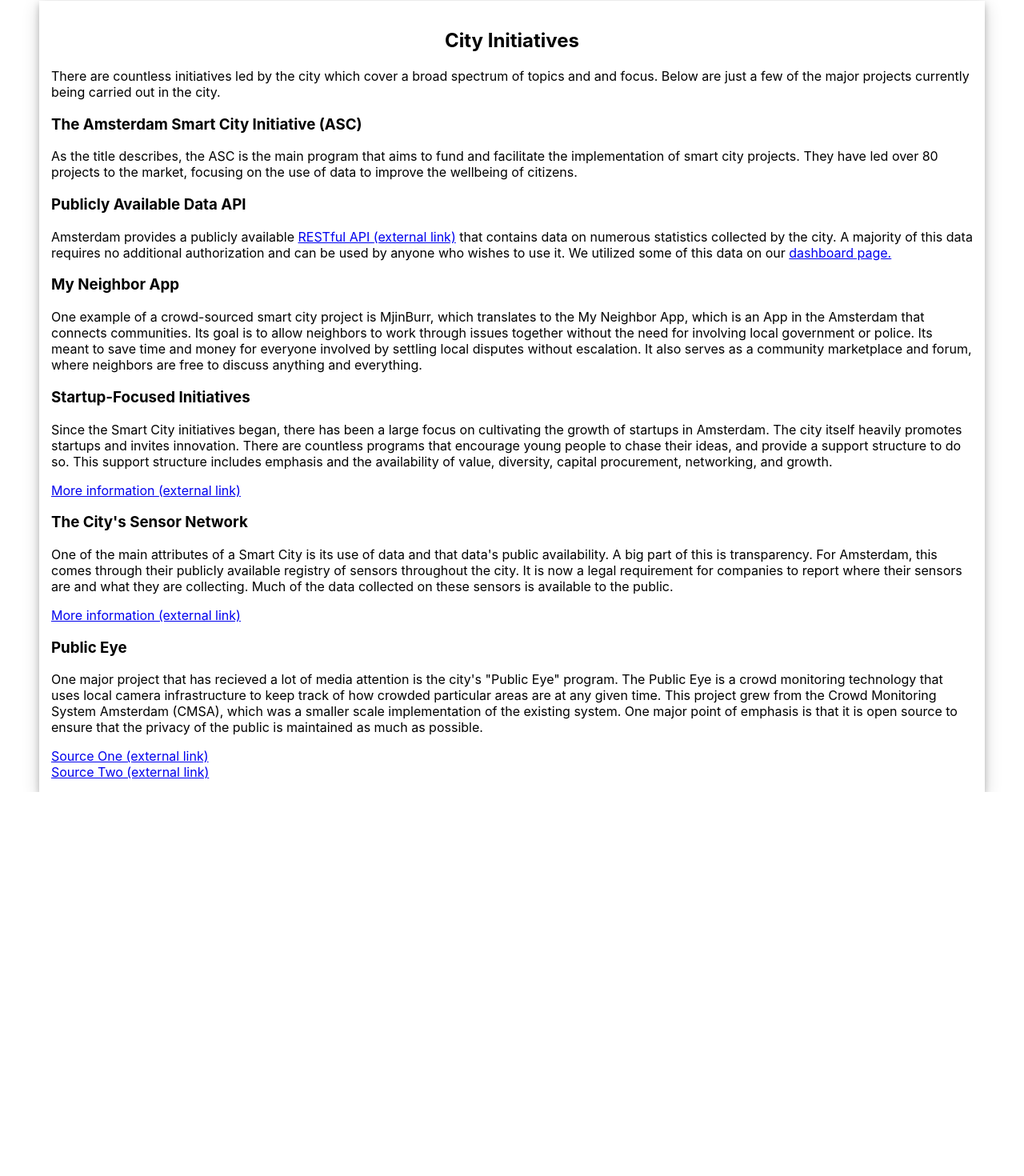
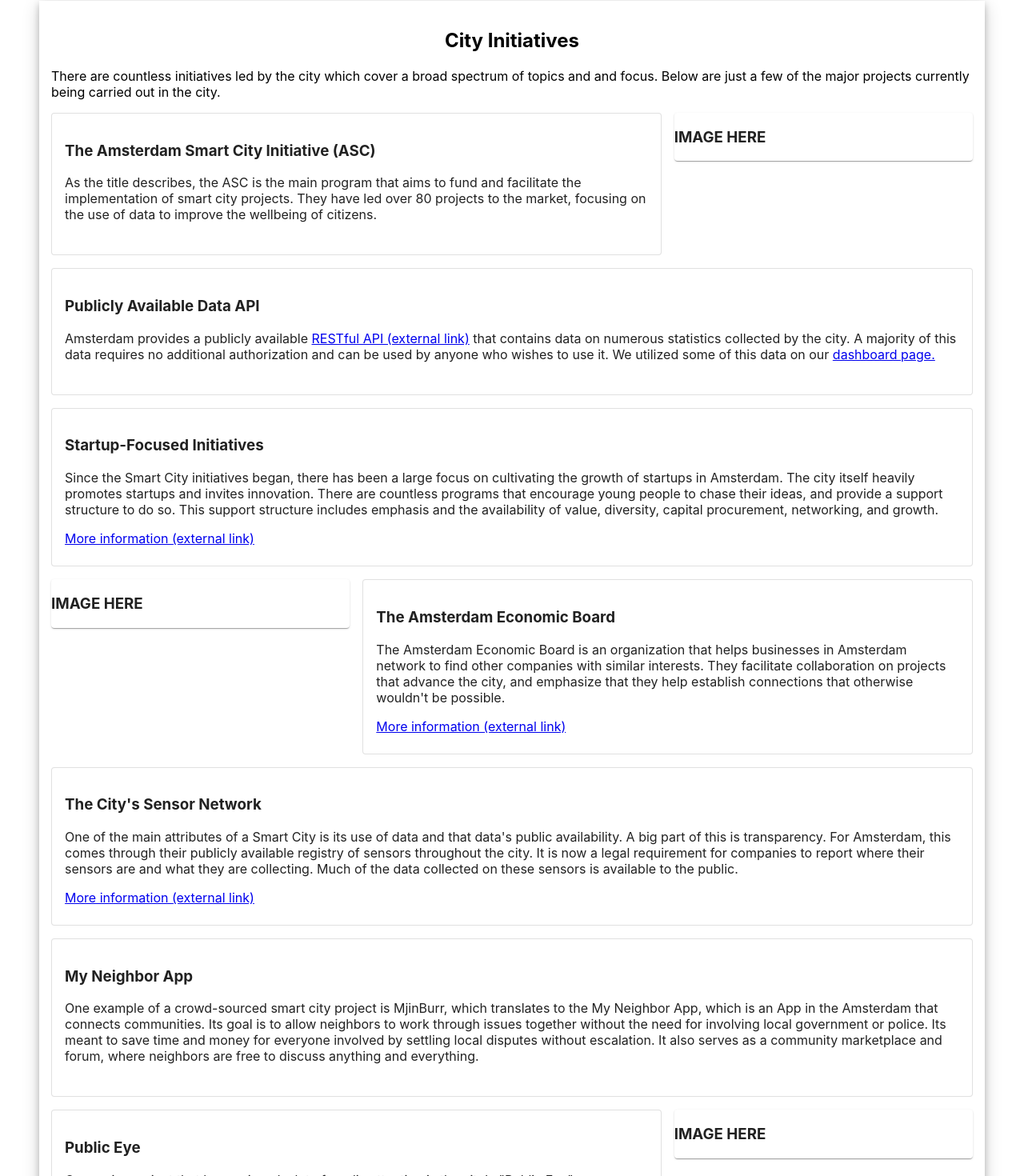
Before and after one commit to ryan-t-clark/Amsterdam-Dashboard, a React (Create React App) app: page /initiatives in a window 1280 px wide. Shown: the part 139-1609 px from the top of the page at 80% size. Before the commit the page ends 1129 px from the top, so only its background shows below. Built offline with nearby package versions, Linux system fonts and the light colour scheme.

Commit message:
reformatted and added more information

```diff
--- a/src/components/History.js
+++ b/src/components/History.js
@@ -74,7 +74,7 @@
                         <Typography variant="h6" component="span">
                             2013
                         </Typography>
-                        <Typography>AIM and KennisKring Amsterdam (Amsterdam Knowledge Network Foundation) merged to become the Amsertdam Economic Board</Typography>
+                        <Typography>AIM and KennisKring Amsterdam (Amsterdam Knowledge Network Foundation) merged to become the Amsterdam Economic Board</Typography>
                     </TimelineContent>
                 </TimelineItem>
                 <TimelineItem>
@@ -87,6 +87,18 @@
                             20xx
                         </Typography>
                         <Typography>TODO: add more significant achievements</Typography>
+                    </TimelineContent>
+                </TimelineItem>
+                <TimelineItem>
+                    <TimelineSeparator>
+                    <TimelineDot />
+                    <TimelineConnector />
+                    </TimelineSeparator>
+                    <TimelineContent>
+                        <Typography variant="h6" component="span">
+                            2015
+                        </Typography>
+                        <Typography>The Crowd Monitoring System Amsterdam (CSMA), which eventually becomes the Public Eye Project, is used for the first time.</Typography>
                     </TimelineContent>
                 </TimelineItem>
                 <TimelineItem>
--- a/src/components/Home.js
+++ b/src/components/Home.js
@@ -2,6 +2,11 @@
 import '../App.css';
 
 import { Link } from 'react-router-dom';
+
+import { Grid } from '@mui/material';
+import { Card } from '@mui/material';
+import { CardContent } from '@mui/material';
+import { CardMedia } from '@mui/material';
 
 const Home = () => {
     return (
@@ -12,26 +17,64 @@
                  has led the city to gain that title.</p>
 
             <br />
+
+            <Grid container spacing={2}>
+                <Grid item xs={6} justifyContent="center" direction="row" alignItems="center">
+                    <Card variant="outlined">
+                        <CardContent>
+                            <CardMedia>
+
+                            </CardMedia>
                             <Link to="/history">History</Link>
-            <p>Amsterdam's smart city initiatives have been ongoing for over a decade, and weren't always what they are today. Click <Link to="/history">here</Link> to read
+                            <p>
+                                Amsterdam's smart city initiatives have been ongoing for over a decade, and weren't always what they are today. Click <Link to="/history">here</Link> to read
                                 about the history behind them.
                             </p>
+                        </CardContent>
+                    </Card>
+                </Grid>
+                <Grid item xs={6} justifyContent="center" direction="row" alignItems="center">
+                    <Card variant="outlined">
+                        <CardContent>
+                            <CardMedia>
 
-            <br />
+                            </CardMedia>
                             <Link to="/initiatives">Initiatives</Link>
-            <p>The local government in Amsterdam has done a lot to try to make the city a leader in technology. Click <Link to="/initiatives">here</Link> to read
-                about the many initiatives the city has undertook.
+                            <p>
+                                The local government in Amsterdam has done a lot to try to make the city a leader in technology. Click <Link to="/initiatives">here</Link> to read
+                                about the many initiatives the city has undertaken.
                             </p>
+                        </CardContent>
+                    </Card>
+                </Grid>
+                <Grid item xs={6} justifyContent="center" direction="row" alignItems="center">
+                    <Card variant="outlined">
+                        <CardContent>
+                            <CardMedia>
 
-            <br />
+                            </CardMedia>
                             <Link to="/dashboard">Dashboard</Link>
-            <p>The city of Amsterdam provides lots of live data feeds available to the public. Click <Link to="/dashboard">here</Link> to view some of them.
+                            <p>
+                                The city of Amsterdam provides lots of live data feeds available to the public. Click <Link to="/dashboard">here</Link> to view some of them.
                             </p>
+                        </CardContent>
+                    </Card>
+                </Grid>
+                <Grid item xs={6} justifyContent="center" direction="row" alignItems="center">
+                    <Card variant="outlined">
+                        <CardMedia>
 
-            <br />
+                        </CardMedia>
+                        <CardContent>
                             <Link to="/sources">Sources</Link>
-            <p>Click <Link to="/sources">here</Link> to view all sources used to build this website.
+                            <p>
+                                Click <Link to="/sources">here</Link> to view all sources used to build this website.
                             </p>
+                        </CardContent>
+                    </Card>
+                </Grid>
+            </Grid>
+
         </div>
 
     )
--- a/src/components/Initiatives.js
+++ b/src/components/Initiatives.js
@@ -2,6 +2,10 @@
 import '../App.css';
 
 import { Link } from 'react-router-dom';
+
+import { Grid } from '@mui/material';
+import { Card } from '@mui/material';
+import { CardContent } from '@mui/material';
 
 const Initiatives = () => {
     return (
@@ -12,13 +16,27 @@
                 and focus. Below are just a few of the major projects currently being carried out in the city.
             </p>
 
+            <Grid container spacing={2}>
+                <Grid item xs={8} justifyContent="center" direction="row" alignItems="center">
+                    <Card variant="outlined">
+                        <CardContent>
                         <h3>The Amsterdam Smart City Initiative (ASC)</h3>
                         <p>
                             As the title describes, the ASC is the main program that aims to fund and facilitate the
                             implementation of smart city projects. They have led over 80 projects to the market,
                             focusing on the use of data to improve the wellbeing of citizens.
                         </p>
-
+                        </CardContent>
+                    </Card>
+                </Grid>
+                <Grid item xs={4} justifyContent="center" direction="row" alignItems="center">
+                    <Card>
+                        <h3>IMAGE HERE</h3>
+                    </Card>
+                </Grid>
+                <Grid item xs={12} justifyContent="center" direction="row" alignItems="center">
+                    <Card variant="outlined">
+                        <CardContent>
                         <h3>Publicly Available Data API</h3>
                         <p>
                             Amsterdam provides a publicly available <a href="https://api.data.amsterdam.nl/api/">
@@ -26,18 +44,12 @@
                             no additional authorization and can be used by anyone who wishes to use it. We utilized some of
                             this data on our <Link to="/dashboard">dashboard page.</Link>
                         </p>
-
-
-            <h3>My Neighbor App</h3>
-            <p>
-                One example of a crowd-sourced smart city project is MjinBurr, which translates to the
-                My Neighbor App, which is an App in the Amsterdam that connects communities. Its goal is to
-                allow neighbors to work through issues together without the need for involving local
-                government or police. Its meant to save time and money for everyone involved by settling
-                local disputes without escalation. It also serves as a community marketplace and forum, where
-                neighbors are free to discuss anything and everything.
-            </p>
-
+                        </CardContent>
+                    </Card>
+                </Grid>
+                <Grid item xs={12} justifyContent="center" direction="row" alignItems="center">
+                    <Card variant="outlined">
+                        <CardContent>
                         <h3>Startup-Focused Initiatives</h3>
                         <p>
                             Since the Smart City initiatives began, there has been a large focus on cultivating the
@@ -49,7 +61,33 @@
                         <a href="https://www.iamsterdam.com/en/business/startupamsterdam/startup-guide/initiatives">
                             More information (external link)
                         </a>
-
+                        </CardContent>
+                    </Card>
+                </Grid>
+                <Grid item xs={4} justifyContent="center" direction="row" alignItems="center">
+                    <Card>
+                        <h3>IMAGE HERE</h3>
+                    </Card>
+                </Grid>
+                <Grid item xs={8} justifyContent="center" direction="row" alignItems="center">
+                    <Card variant="outlined">
+                        <CardContent>
+                        <h3>The Amsterdam Economic Board</h3>
+                        <p>
+                            The Amsterdam Economic Board is an organization that helps businesses in Amsterdam network
+                            to find other companies with similar interests. They facilitate collaboration on projects
+                            that advance the city, and emphasize that they help establish connections that otherwise
+                            wouldn't be possible.
+                        </p>
+                        <a href="https://amsterdameconomicboard.com/en/">
+                            More information (external link)
+                        </a>
+                        </CardContent>
+                    </Card>
+                </Grid>
+                <Grid item xs={12} justifyContent="center" direction="row" alignItems="center">
+                    <Card variant="outlined">
+                        <CardContent>
                         <h3>The City's Sensor Network</h3>
                         <p>
                             One of the main attributes of a Smart City is its use of data and that data's public
@@ -61,7 +99,27 @@
                         <a href="https://cities-today.com/amsterdam-introduces-mandatory-register-for-sensors/">
                             More information (external link)
                         </a>
-
+                        </CardContent>
+                    </Card>
+                </Grid>
+                <Grid item xs={12} justifyContent="center" direction="row" alignItems="center">
+                    <Card variant="outlined">
+                        <CardContent>
+                        <h3>My Neighbor App</h3>
+                        <p>
+                            One example of a crowd-sourced smart city project is MjinBurr, which translates to the
+                            My Neighbor App, which is an App in the Amsterdam that connects communities. Its goal is to
+                            allow neighbors to work through issues together without the need for involving local
+                            government or police. Its meant to save time and money for everyone involved by settling
+                            local disputes without escalation. It also serves as a community marketplace and forum, where
+                            neighbors are free to discuss anything and everything.
+                        </p>
+                        </CardContent>
+                    </Card>
+                </Grid>
+                <Grid item xs={8} justifyContent="center" direction="row" alignItems="center">
+                    <Card variant="outlined">
+                        <CardContent>
                         <h3>Public Eye</h3>
                         <p>
                             One major project that has recieved a lot of media attention is the city's "Public Eye"
@@ -77,6 +135,15 @@
                         <a href="https://cities-today.com/why-the-city-of-amsterdam-developed-its-own-crowd-monitoring-technology/">
                             Source Two (external link)
                         </a>
+                        </CardContent>
+                    </Card>
+                </Grid>
+                <Grid item xs={4} justifyContent="center" direction="row" alignItems="center">
+                    <Card>
+                        <h3>IMAGE HERE</h3>
+                    </Card>
+                </Grid>
+            </Grid>
         </div>
 
     )
```
Lines whose indentation alone changed are shown as unchanged.
